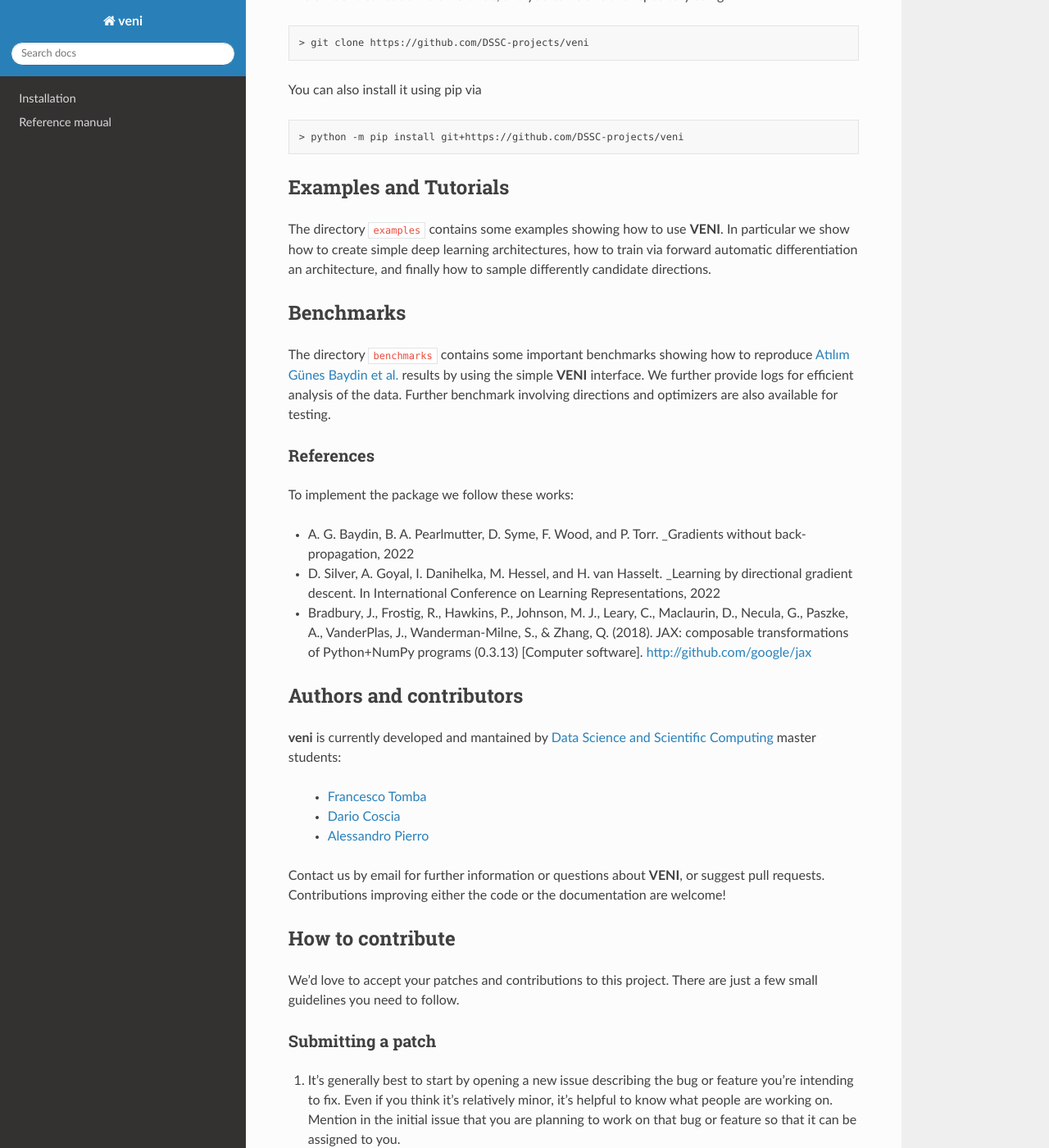
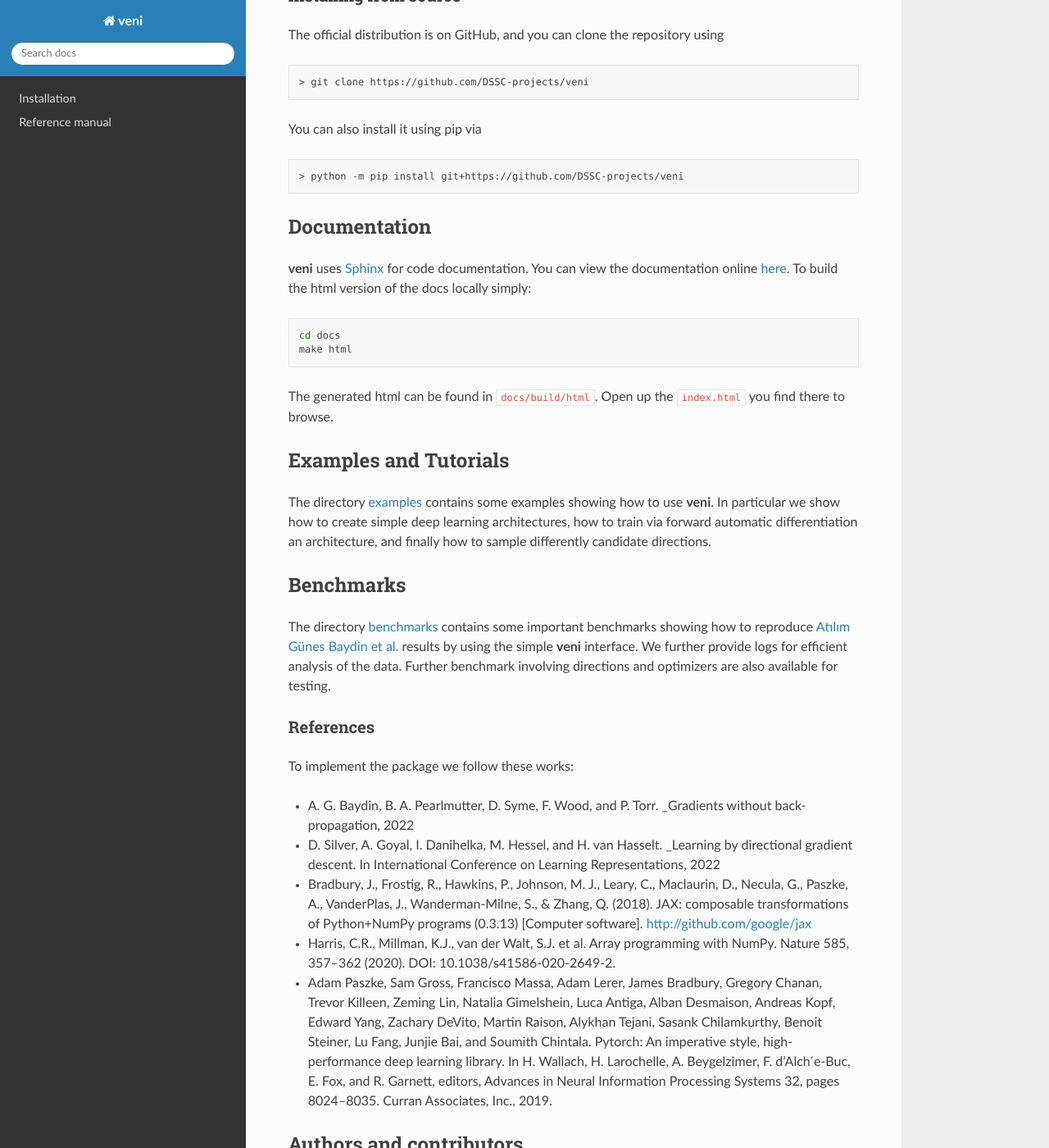
Before and after one commit to DSSC-projects/veni, a Sphinx documentation site: the page built from docs/source/index.rst, in a window 1280 px wide and 1400 px high, scrolled down 900 px. Shown: the whole window at 82% size. Built offline with Sphinx 7.4.7 and the Read the Docs theme 2.0.0, drawn with Linux system fonts in a browser that asks for light colours; some of the changed text lies outside the part shown.

Commit message:
Add files via upload
 modifying index for docs

````diff
--- a/docs/source/index.rst
+++ b/docs/source/index.rst
@@ -13,6 +13,8 @@ Table of contents
 
    -  `Installing from source <#installing-from-source>`__
 
+-  `Documentation <#documentation>`__
+
 -  `Examples and Tutorials <#examples-and-tutorials>`__
 
 -
@@ -62,63 +66,27 @@ You can also install it using pip via
 
    > python -m pip install git+https://github.com/DSSC-projects/veni
 
-.. raw:: html
+Documentation
+-------------
 
-   <!-- ## Documentation -->
+**veni** uses `Sphinx <http://www.sphinx-doc.org/en/stable/>`__ for code
+documentation. You can view the documentation online
+`here <https://veni.readthedocs.io/en/latest/>`__. To build the html
+version of the docs locally simply:
 
-.. raw:: html
+.. code:: bash
 
-   <!-- **PyDMD** uses [Sphinx](http://www.sphinx-doc.org/en/stable/) for code documentation. You can view the documentation online [here](http://mathlab.github.io/PyDMD/). To build the html version of the docs locally simply: -->
+   cd docs
+   make html
 
-.. raw:: html
-
-   <!-- ```bash -->
-
-.. raw:: html
-
-   <!-- > cd docs -->
-
-.. raw:: html
-
-   <!-- > make html -->
-
-.. raw:: html
-
-   <!-- ``` -->
-
-.. raw:: html
-
-   <!-- The generated html can be found in `docs/build/html`. Open up the `index.html` you find there to browse. -->
-
-.. raw:: html
-
-   <!-- ## Testing -->
-
-.. raw:: html
-
-   <!-- We are using Travis CI for continuous intergration testing. You can check out the current status [here](https://travis-ci.org/mathLab/PyDMD). -->
-
-.. raw:: html
-
-   <!-- To run tests locally (`pytest` is required): -->
-
-.. raw:: html
-
-   <!-- ```bash -->
-
-.. raw:: html
-
-   <!-- > pytest -->
-
-.. raw:: html
-
-   <!-- ``` -->
+The generated html can be found in ``docs/build/html``. Open up the
+``index.html`` you find there to browse.
 
 Examples and Tutorials
 ----------------------
 
-The directory ``examples`` contains some examples showing how to use
-**VENI**. In particular we show how to create simple deep learning
+The directory `examples <https://github.com/DSSC-projects/veni/tree/main/examples>`__ contains some examples showing how to use
+**veni**. In particular we show how to create simple deep learning
 architectures, how to train via forward automatic differentiation an
 architecture, and finally how to sample differently candidate
 directions.
@@ -126,10 +94,10 @@ directions.
 Benchmarks
 ----------
 
-The directory ``benchmarks`` contains some important benchmarks showing
+The directory `benchmarks <https://github.com/DSSC-projects/veni/tree/main/benchmarks>`__ contains some important benchmarks showing
 how to reproduce `Atılım Günes Baydin et
 al. <https://doi.org/10.48550/arXiv.2202.08587>`__ results by using the
-simple **VENI** interface. We further provide logs for efficient
+simple **veni** interface. We further provide logs for efficient
 analysis of the data. Further benchmark involving directions and
 optimizers are also available for testing.
 
@@ -148,6 +116,18 @@ To implement the package we follow these works:
    Wanderman-Milne, S., & Zhang, Q. (2018). JAX: composable
    transformations of Python+NumPy programs (0.3.13) [Computer
    software]. http://github.com/google/jax
+-  Harris, C.R., Millman, K.J., van der Walt, S.J. et al. Array
+   programming with NumPy. Nature 585, 357–362 (2020). DOI:
+   10.1038/s41586-020-2649-2.
+-  Adam Paszke, Sam Gross, Francisco Massa, Adam Lerer, James Bradbury,
+   Gregory Chanan, Trevor Killeen, Zeming Lin, Natalia Gimelshein, Luca
+   Antiga, Alban Desmaison, Andreas Kopf, Edward Yang, Zachary DeVito,
+   Martin Raison, Alykhan Tejani, Sasank Chilamkurthy, Benoit Steiner,
+   Lu Fang, Junjie Bai, and Soumith Chintala. Pytorch: An imperative
+   style, high-performance deep learning library. In H. Wallach, H.
+   Larochelle, A. Beygelzimer, F. d’Alch ́e-Buc, E. Fox, and R. Garnett,
+   editors, Advances in Neural Information Processing Systems 32, pages
+   8024–8035. Curran Associates, Inc., 2019.
 
 Authors and contributors
 ------------------------
@@ -158,7 +138,7 @@ Scientific Computing <https://dssc.units.it/>`__ master students:
    - `Dario Coscia <https://github.com/dario-coscia>`__
    - `Alessandro Pierro <https://github.com/AlessandroPierro>`__
 
-Contact us by email for further information or questions about **VENI**,
+Contact us by email for further information or questions about **veni**,
 or suggest pull requests. Contributions improving either the code or the
 documentation are welcome!
 
@@ -202,8 +182,39 @@ Submitting a patch
    Please, remember to rebase properly in order to maintain a clean,
    linear git history.
 
+Citations
+---------
+
+If you are considering using **veni** on your reaserch please cite us:
+
+APA:
+
+.. code:: bash
+
+   Tomba, F., Coscia, D., & Pierro, A. (2022). veni (Version 0.0.1) [Computer software]. https://github.com/DSSC-projects/veni
+
+BibTex:
+
+.. code:: bash
+
+   @software{Tomba_veni_2022,
+   author = {Tomba, Francesco and Coscia, Dario and Pierro, Alessandro},
+   month = {6},
+   title = {{veni}},
+   url = {https://github.com/DSSC-projects/veni},
+   version = {0.0.1},
+   year = {2022}
+   }
+
+
+License
+-------
+
+See the `LICENSE <https://github.com/DSSC-projects/veni/blob/main/LICENSE.rst>`__ file for license rights and
+limitations (MIT).
+
 See more...
-^^^^^^^^^^^^
+-----------
 
 .. toctree::
    :maxdepth: 2
````
Also changed, not shown: other parts of docs/source/index.rst (+2 -0 lines).
